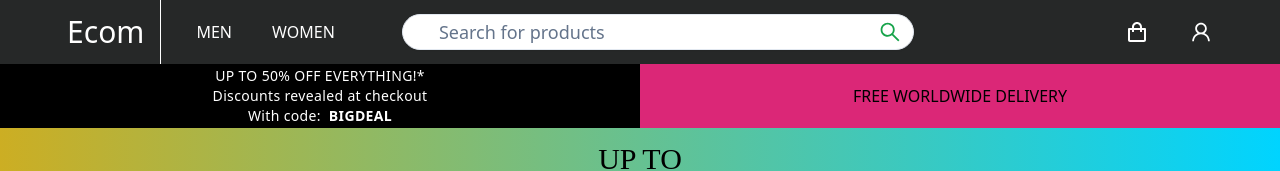
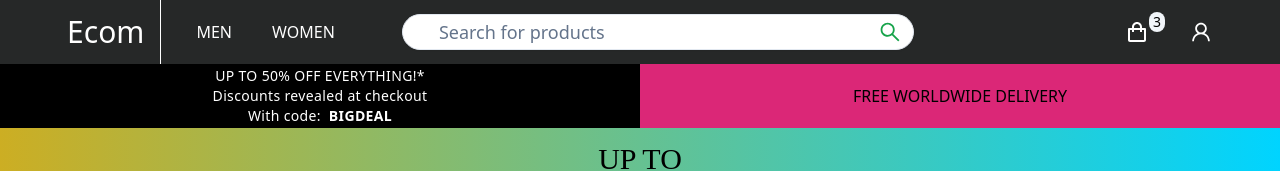
Before and after one commit to Junaidhkn/next_strapi_headless-cms, a Next.js app in the folder client/: page / in a window 1280 px wide. Shown: the top 171 px of the page. Built offline with nearby package versions, Linux system fonts and the light colour scheme; a web font is replaced by a local one.

Commit message:
shopping cart

```diff
--- a/client/components/global/Navbar.tsx
+++ b/client/components/global/Navbar.tsx
@@ -40,8 +40,11 @@ const Navbar = () => {
 				<AiOutlineSearch className='text-2xl font-extrabold cursor-pointer text-green-600 absolute right-0 top-0 bottom-0 m-auto mr-3' />
 			</div>
 			<div className='flex items-center justify-end basis-[20%] text-2xl'>
-				<div className='p-3 mx-4 cursor-pointer rounded-xl hover:bg-slate-700 '>
+				<div className='relative p-3 mx-4 cursor-pointer rounded-xl hover:bg-slate-700 '>
 					<BiShoppingBag />
+					<p className='text-sm absolute top-1 -right-1 text-black bg-slate-100 rounded-full px-1'>
+						3
+					</p>
 				</div>
 				<Link
 					className='p-3 rounded-xl hover:bg-slate-700 '
--- a/client/components/global/ShoppingCart.tsx
+++ b/client/components/global/ShoppingCart.tsx
@@ -1,3 +1,5 @@
+'use client';
+
 import Image from 'next/image';
 
 import CoverImage from '@/assets/florencia-simonini-PDZAMYvduVk-unsplash.jpeg';
```
